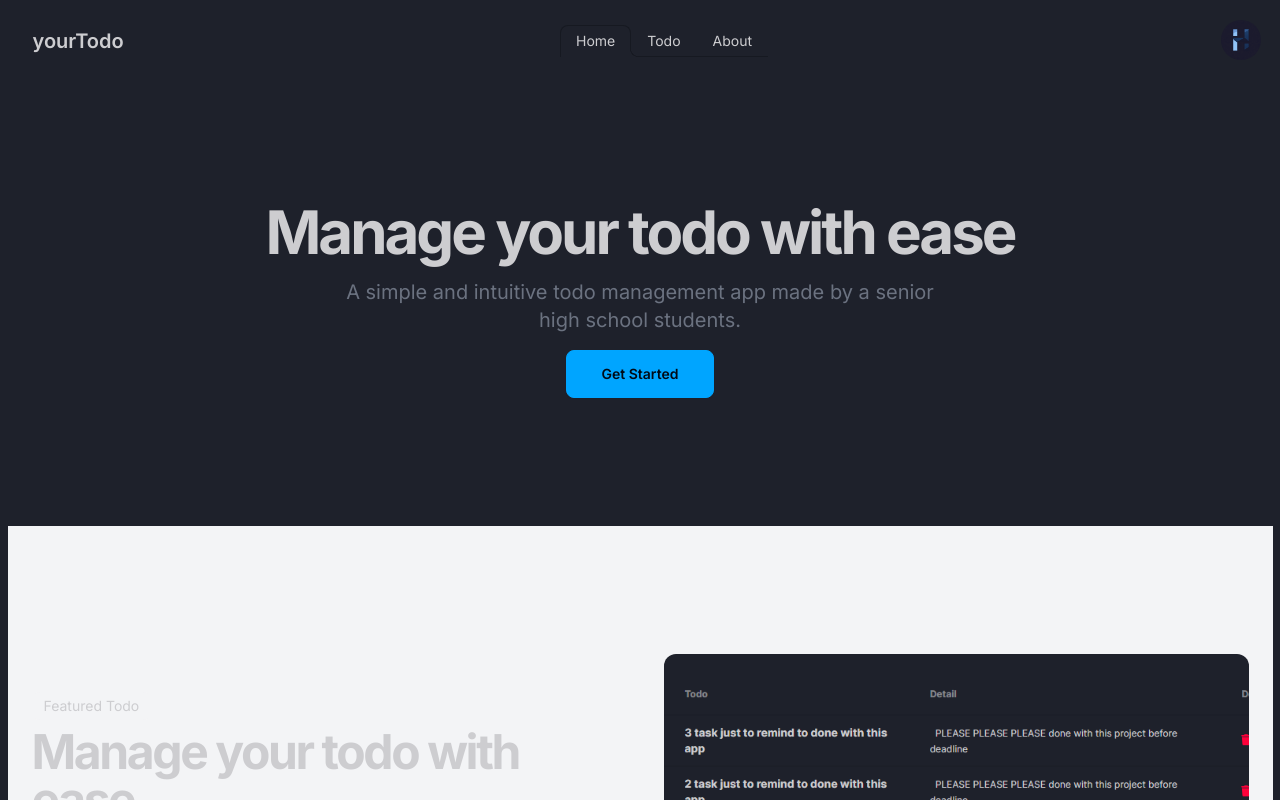
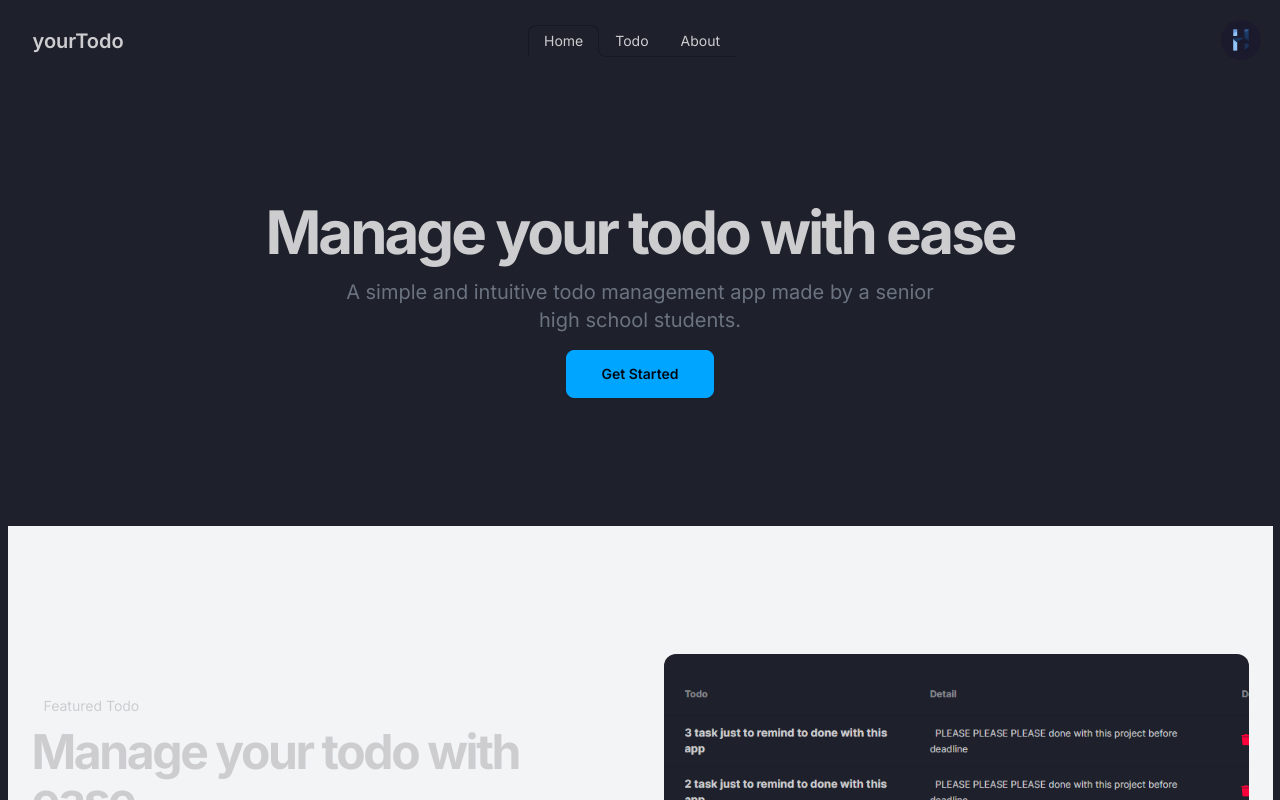
Before and after one commit to HuyN2105/your-todo, a Next.js app: page / in a window 1280 px wide. Shown: the top 800 px of the page. Built offline with nearby package versions, Linux system fonts and the light colour scheme.

Commit message:
fix navBar UI

```diff
--- a/app/navBar.tsx
+++ b/app/navBar.tsx
@@ -27,13 +27,13 @@ const NavBar = () => {
 
 	return (
 		<>
-			<div className='navbar bg-base-100'>
+			<div className='navbar bg-base-100 max-sm:-translate-x-4'>
 				<div className='flex-1 navbar-start'>
 					<a className='btn btn-ghost text-xl'>yourTodo</a>
 				</div>
 				<div
 					role='tablist'
-					className='tabs tabs-lifted navbar-center w-20 translate-y-0.25'
+					className='tabs tabs-lifted navbar-center w-20 sm:-translate-x-8'
 				>
 					{pages.map((page) => (
 						<Link
```
